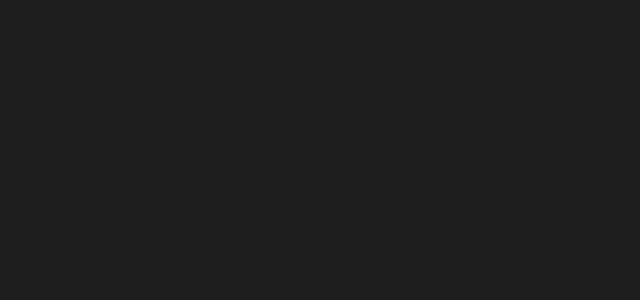
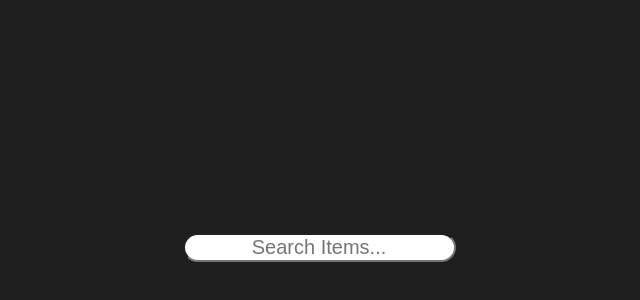
Before and after one commit to R8BY/todolist, a React (Create React App) app: page /items in a window 1280 px wide. Shown: the part 178-478 px from the top of the page, without its empty margins (321-961 px from the left). Built offline with nearby package versions, Linux system fonts and the light colour scheme.

Commit message:
Add search bar, but search bar don't worked now)

```diff
--- a/src/App.tsx
+++ b/src/App.tsx
@@ -38,6 +38,7 @@
 
     return (
         <div className="App">
+            <div>
                 <BrowserRouter>
                     <Routes>
                         <Route>
@@ -48,6 +49,7 @@
                     </Routes>
                 </BrowserRouter>
             </div>
+        </div>
     );
 }
 
--- a/src/Pages/ItemsPage/ItemsPage.tsx
+++ b/src/Pages/ItemsPage/ItemsPage.tsx
@@ -2,17 +2,17 @@
 import CompleteTask from "../../components/CompleteTask/CompleteTask";
 import {ITask} from "../../Interfaces";
 
-interface Props{
+interface Props {
     todoList: ITask[];
     completeTask(taskNameToDelete: string): void;
 }
 
-const ItemsPage = ({todoList, completeTask}:Props) => {
+const ItemsPage = ({todoList, completeTask}: Props) => {
     return (
-        <div>
+        <>
             <CompleteTask todoList={todoList} completeTask={completeTask}/>
-        </div>
+        </>
     );
 };
 
-export { ItemsPage };
+export {ItemsPage};
--- a/src/components/CompleteTask/CompleteTask.tsx
+++ b/src/components/CompleteTask/CompleteTask.tsx
@@ -4,23 +4,21 @@
 import classes from './CompleteTask.module.scss'
 import '../../App.scss'
 import {GoToButton} from "../Buttons/GoToButton";
+import {SearchBar} from '../SearchBar'
 
-interface Props{
+interface Props {
     todoList: ITask[];
     completeTask(taskNameToDelete: string): void;
 }
 
-const CompleteTask = ({todoList, completeTask}:Props) => {
+const CompleteTask = ({todoList, completeTask}: Props) => {
     return (
-        <div className="App">
-            <div className={"header"}>
-                <div className={classes.todoList}>
-                    {todoList.map((task: ITask, key: number) => {
-                        return <TodoTask todoList={todoList} key={key} task={task} completeTask={completeTask}/>
-                    })}
-                    <GoToButton todoList={todoList} text={"Go To Home Page"} link={"/"}/>
-                </div>
-            </div>
+        <div className={classes.todoList}>
+            <SearchBar todoList={todoList}/>
+            {todoList.map((task: ITask, key: number) => {
+                return <TodoTask todoList={todoList} key={key} task={task} completeTask={completeTask}/>
+            })}
+            <GoToButton todoList={todoList} text={"Go To Home Page"} link={"/"}/>
         </div>
     );
 };
--- a/src/components/Header/TodoTask.module.scss
+++ b/src/components/Header/TodoTask.module.scss
@@ -4,6 +4,7 @@
   display: flex;
   color: white;
   margin: 15px;
+
 }
 
 .task .content {
@@ -12,17 +13,18 @@
   display: flex;
   justify-content: center;
   align-items: center;
+
 }
 
 .task .content span {
   display: grid;
   place-items: center;
-  border: 1px solid white;
   width: 100%;
   height: 100%;
   font-size: 18px;
-  border-right: none;
   background-color: tomato;
+  border-radius:10px;
+  margin-right: 10px;
 }
 
 .task button {
@@ -30,8 +32,7 @@
   height: 100%;
   border: none;
   background-color: lightseagreen;
-  border-top-right-radius: 8px;
-  border-bottom-right-radius: 8px;
   color: white;
   cursor: pointer;
+  border-radius:10px;
 }
--- /dev/null
+++ b/src/components/SearchBar/SearchBar.module.scss
@@ -0,0 +1,8 @@
+#SearchBar {
+  font-size:20px;
+  border-radius:15px;
+  text-align:center;
+}
+#SearchBar:focus::placeholder{
+  color: transparent;
+}
--- /dev/null
+++ b/src/components/SearchBar/SearchBar.tsx
@@ -0,0 +1,28 @@
+import React, {ChangeEvent, useState} from 'react';
+import classes from './SearchBar.module.scss'
+import {ITask} from "../../Interfaces";
+
+interface Props{
+    todoList: ITask[];
+}
+
+const SearchBar = ({todoList}:Props) => {
+    const [search, setSearch] = useState("");
+
+    const handleChange = (event: ChangeEvent<HTMLInputElement>): void => {
+        setSearch(event.target.value);
+        console.log(todoList);
+    };
+
+    return (
+        <>
+            <input type="text"
+                   placeholder={"Search Items..."}
+                   id={classes.SearchBar}
+                   onChange={handleChange}
+            />
+        </>
+    );
+};
+
+export {SearchBar};
--- /dev/null
+++ b/src/components/SearchBar/index.tsx
@@ -0,0 +1 @@
+export * from './SearchBar';
```
Also changed, not shown: src/Pages/HomePage/HomePage.module.scss (+0 -12 lines). Lines whose indentation alone changed are shown as unchanged.
